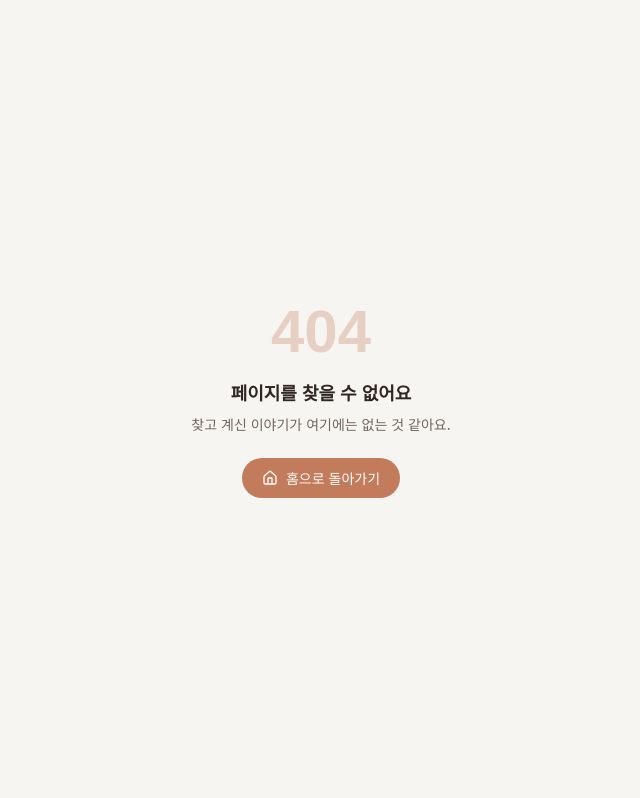
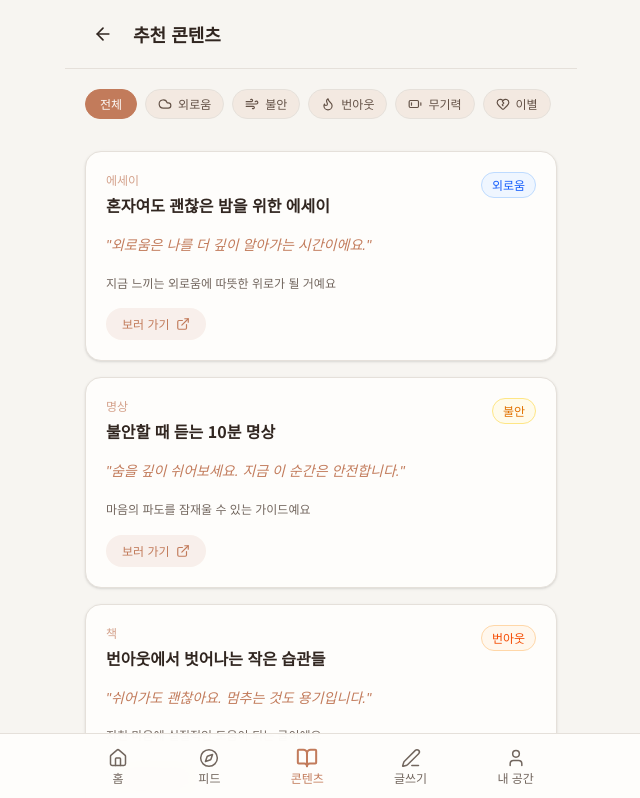
Before and after one commit to infofiKk-source/-, a Next.js app: page /contents in a window 1280 px wide. Before the commit this address had no page. Shown: the top 798 px of the page, without its empty margins (319-959 px from the left). Built offline with nearby package versions, Linux system fonts and the light colour scheme.

Commit message:
Add contents page and empathy feature

```diff
--- /dev/null
+++ b/app/contents/page.tsx
@@ -0,0 +1,11 @@
+import { ContentsPage } from "@/components/contents-page"
+import { BottomNav } from "@/components/bottom-nav"
+
+export default function ContentsPageRoute() {
+  return (
+    <main className="mx-auto max-w-lg">
+      <ContentsPage />
+      <BottomNav />
+    </main>
+  )
+}
--- a/components/bottom-nav.tsx
+++ b/components/bottom-nav.tsx
@@ -2,12 +2,13 @@
 
 import Link from "next/link"
 import { usePathname } from "next/navigation"
-import { Home, Compass, PenLine, User } from "lucide-react"
+import { Home, Compass, PenLine, User, BookOpen } from "lucide-react"
 import { cn } from "@/lib/utils"
 
 const navItems = [
   { href: "/", label: "홈", icon: Home },
   { href: "/feed", label: "피드", icon: Compass },
+  { href: "/contents", label: "콘텐츠", icon: BookOpen },
   { href: "/post/new", label: "글쓰기", icon: PenLine },
   { href: "/profile", label: "내 공간", icon: User },
 ]
--- a/components/community-card.tsx
+++ b/components/community-card.tsx
@@ -1,13 +1,35 @@
 "use client"
 
-import { useState } from "react"
+import { useState, useEffect } from "react"
 import Link from "next/link"
 import { Heart, MessageCircle, Flag } from "lucide-react"
 import { EmotionBadge } from "@/components/emotion-tag"
 import type { Post } from "@/src/data/sample"
+import { signInAnonymouslyUser, getCurrentUser } from "@/lib/firebase/auth"
+import { addReaction, getReaction } from "@/lib/firebase/reactions"
 
 export function CommunityCard({ post }: { post: Post }) {
   const [reported, setReported] = useState(false)
+  const [empathized, setEmpathized] = useState(false)
+  const [reactionCount, setReactionCount] = useState(post.reactions_count || 0)
+  const [isReacting, setIsReacting] = useState(false)
+
+  // 공감 상태 확인
+  useEffect(() => {
+    const checkReaction = async () => {
+      if (!post.id) return
+      try {
+        const user = getCurrentUser()
+        if (user) {
+          const reaction = await getReaction(post.id, user.uid)
+          setEmpathized(!!reaction)
+        }
+      } catch (error) {
+        // 에러 무시 (로그인 안 된 상태일 수 있음)
+      }
+    }
+    checkReaction()
+  }, [post.id])
 
   const handleReport = (e: React.MouseEvent) => {
     e.preventDefault()
@@ -29,6 +51,39 @@ export function CommunityCard({ post }: { post: Post }) {
 
     setReported(true)
     alert("신고가 접수되었습니다. 검토 후 조치하겠습니다.")
+  }
+
+  const handleEmpathy = async (e: React.MouseEvent) => {
+    e.preventDefault()
+    e.stopPropagation()
+
+    if (!post.id || empathized || isReacting) return
+
+    setIsReacting(true)
+    try {
+      let user = getCurrentUser()
+      if (!user) {
+        user = await signInAnonymouslyUser()
+      }
+
+      if (!user) {
+        alert("로그인이 필요합니다.")
+        setIsReacting(false)
+        return
+      }
+
+      await addReaction(post.id, user.uid)
+      setEmpathized(true)
+      setReactionCount((c) => c + 1)
+    } catch (error: any) {
+      if (error.message === "이미 공감했습니다.") {
+        setEmpathized(true)
+      } else {
+        console.error("공감 추가 실패:", error)
+      }
+    } finally {
+      setIsReacting(false)
+    }
   }
 
   const summary = post.body.length > 100 ? post.body.substring(0, 100) + "..." : post.body
@@ -81,14 +136,31 @@ export function CommunityCard({ post }: { post: Post }) {
         <div className="flex items-center justify-between border-t border-border pt-3">
           <span className="text-xs text-muted-foreground">익명</span>
           <div className="flex items-center gap-4">
-            <span className="inline-flex items-center gap-1 text-xs text-muted-foreground">
-              <Heart className="h-3.5 w-3.5" />
-              {post.reactions_count}
-            </span>
-            <span className="inline-flex items-center gap-1 text-xs text-muted-foreground">
+            <button
+              type="button"
+              onClick={handleEmpathy}
+              disabled={empathized || isReacting}
+              className={`inline-flex items-center gap-1 text-xs transition-colors disabled:opacity-50 ${
+                empathized
+                  ? "text-primary"
+                  : "text-muted-foreground hover:text-primary"
+              }`}
+            >
+              <Heart
+                className={`h-3.5 w-3.5 transition-all ${
+                  empathized ? "fill-primary text-primary" : ""
+                }`}
+              />
+              {reactionCount}
+            </button>
+            <Link
+              href={`/post/${post.id}`}
+              onClick={(e) => e.stopPropagation()}
+              className="inline-flex items-center gap-1 text-xs text-muted-foreground hover:text-primary transition-colors"
+            >
               <MessageCircle className="h-3.5 w-3.5" />
               {post.comments_count}
-            </span>
+            </Link>
           </div>
         </div>
       </article>
--- /dev/null
+++ b/components/contents-page.tsx
@@ -0,0 +1,112 @@
+"use client"
+
+import { useSearchParams } from "next/navigation"
+import { ArrowLeft } from "lucide-react"
+import Link from "next/link"
+import { emotions } from "@/lib/data"
+import { contents } from "@/src/data/sample"
+import type { Emotion } from "@/lib/data"
+import type { Content } from "@/src/data/sample"
+import { ContentCard } from "@/components/content-card"
+import { EmotionTag } from "@/components/emotion-tag"
+import { HelpNotice } from "@/components/help-notice"
+import { useState, Suspense } from "react"
+
+function ContentsInner() {
+  const searchParams = useSearchParams()
+  const moodParam = searchParams.get("mood") as Emotion | null
+  const [activeFilter, setActiveFilter] = useState<Emotion | null>(moodParam)
+
+  const filteredContent = activeFilter
+    ? contents.filter((c) => c.tags.includes(activeFilter))
+    : contents
+
+  return (
+    <div className="flex min-h-[100dvh] flex-col bg-background pb-24">
+      {/* Header */}
+      <header className="sticky top-0 z-40 border-b border-border bg-background/95 backdrop-blur-sm">
+        <div className="flex items-center gap-3 px-5 py-4">
+          <Link
+            href="/feed"
+            className="flex h-9 w-9 items-center justify-center rounded-full hover:bg-muted transition-colors"
+            aria-label="피드로 돌아가기"
+          >
+            <ArrowLeft className="h-5 w-5 text-foreground" />
+          </Link>
+          <h1 className="text-lg font-semibold text-foreground">
+            {activeFilter ? `${activeFilter}을 위한 추천 콘텐츠` : "추천 콘텐츠"}
+          </h1>
+        </div>
+      </header>
+
+      {/* Emotion filter */}
+      <section className="px-5 pt-5 pb-2" aria-label="감정 필터">
+        <div className="flex gap-2 overflow-x-auto pb-2 scrollbar-thin scrollbar-thumb-primary/20 scrollbar-track-transparent">
+          <button
+            type="button"
+            onClick={() => setActiveFilter(null)}
+            className={`shrink-0 rounded-full border px-3.5 py-1.5 text-xs font-medium transition-colors ${
+              !activeFilter
+                ? "border-primary bg-primary text-primary-foreground"
+                : "border-border bg-emotion-tag text-emotion-tag-foreground hover:border-primary/40"
+            }`}
+          >
+            전체
+          </button>
+          {emotions.map((e) => (
+            <EmotionTag
+              key={e.label}
+              label={e.label}
+              icon={e.icon}
+              size="sm"
+              isSelected={activeFilter === e.label}
+              onClick={() =>
+                setActiveFilter(activeFilter === e.label ? null : e.label)
+              }
+            />
+          ))}
+        </div>
+      </section>
+
+      {/* Recommended content */}
+      <section className="px-5 pt-4" aria-label="추천 콘텐츠">
+        {filteredContent.length > 0 ? (
+          <div className="flex flex-col gap-4">
+            {filteredContent.map((content) => (
+              <ContentCard key={content.id} content={content} />
+            ))}
+          </div>
+        ) : (
+          <div className="flex flex-col items-center gap-3 py-12">
+            <div className="rounded-full bg-warm-glow/20 p-4">
+              <ArrowLeft className="h-6 w-6 text-primary/60 rotate-180" />
+            </div>
+            <p className="text-sm font-medium text-foreground">
+              {activeFilter ? `${activeFilter}을 위한 콘텐츠가 아직 없어요` : "추천 콘텐츠가 없어요"}
+            </p>
+            <p className="text-xs text-muted-foreground text-center max-w-xs">
+              곧 더 많은 콘텐츠를 준비할게요. 조금만 기다려주세요.
+            </p>
+          </div>
+        )}
+      </section>
+
+      {/* Help notice */}
+      <HelpNotice />
+    </div>
+  )
+}
+
+export function ContentsPage() {
+  return (
+    <Suspense
+      fallback={
+        <div className="flex min-h-[100dvh] items-center justify-center bg-background">
+          <p className="text-sm text-muted-foreground">로딩 중...</p>
+        </div>
+      }
+    >
+      <ContentsInner />
+    </Suspense>
+  )
+}
--- a/components/feed-content.tsx
+++ b/components/feed-content.tsx
@@ -4,10 +4,9 @@ import { useSearchParams } from "next/navigation"
 import { ArrowLeft, MessageCircle } from "lucide-react"
 import Link from "next/link"
 import { emotions } from "@/lib/data"
-import { contents, posts as samplePosts } from "@/src/data/sample"
+import { posts as samplePosts } from "@/src/data/sample"
 import type { Emotion } from "@/lib/data"
-import type { Content, Post } from "@/src/data/sample"
-import { ContentCard } from "@/components/content-card"
+import type { Post } from "@/src/data/sample"
 import { CommunityCard } from "@/components/community-card"
 import { EmotionTag } from "@/components/emotion-tag"
 import { HelpNotice } from "@/components/help-notice"
@@ -118,10 +117,6 @@ function FeedInner() {
     return date.toLocaleDateString("ko-KR")
   }
 
-  const filteredContent = activeFilter
-    ? contents.filter((c) => c.tags.includes(activeFilter)).slice(0, 5)
-    : contents.slice(0, 5)
-
   const filteredPosts = displayPosts
 
   return (
@@ -178,51 +173,26 @@ function FeedInner() {
         </div>
       </section>
 
-      {/* Recommended content */}
-      <section className="px-5 pt-4" aria-label="추천 콘텐츠">
-        <h2 className="mb-4 text-base font-semibold text-foreground">
-          {activeFilter
-            ? `${activeFilter}을 위한 추천 콘텐츠`
-            : "당신을 위한 추천 콘텐츠"}
-        </h2>
-        {isLoading ? (
-          <div className="flex flex-col items-center gap-3 py-12">
-            <div className="h-8 w-8 animate-spin rounded-full border-4 border-primary border-t-transparent" />
-            <p className="text-sm text-muted-foreground">로딩 중...</p>
-          </div>
-        ) : filteredContent.length > 0 ? (
-          <div className="flex flex-col gap-4">
-            {filteredContent.map((content) => (
-              <ContentCard key={content.id} content={content} />
-            ))}
-          </div>
-        ) : (
-          <div className="flex flex-col items-center gap-3 py-12">
-            <div className="rounded-full bg-warm-glow/20 p-4">
-              <ArrowLeft className="h-6 w-6 text-primary/60 rotate-180" />
-            </div>
-            <p className="text-sm font-medium text-foreground">
-              {activeFilter ? `${activeFilter}을 위한 콘텐츠가 아직 없어요` : "추천 콘텐츠가 없어요"}
-            </p>
-            <p className="text-xs text-muted-foreground text-center max-w-xs">
-              곧 더 많은 콘텐츠를 준비할게요. 조금만 기다려주세요.
-            </p>
-          </div>
-        )}
-      </section>
-
       {/* Community posts */}
-      <section className="px-5 pt-8 pb-6" aria-label="비슷한 마음을 가진 사람들">
+      <section className="px-5 pt-4 pb-6" aria-label="비슷한 마음을 가진 사람들">
         <div className="mb-4 flex items-center justify-between">
           <h2 className="text-base font-semibold text-foreground">
             비슷한 마음의 이야기
           </h2>
+          <div className="flex items-center gap-3">
+            <Link
+              href="/contents"
+              className="text-xs font-medium text-primary hover:underline"
+            >
+              추천 콘텐츠
+            </Link>
             <Link
               href="/post/new"
               className="text-xs font-medium text-primary hover:underline"
             >
               나도 적어보기
             </Link>
+          </div>
         </div>
         {isLoading ? (
           <div className="flex flex-col items-center gap-3 py-12">
```
Lines whose indentation alone changed are shown as unchanged.
